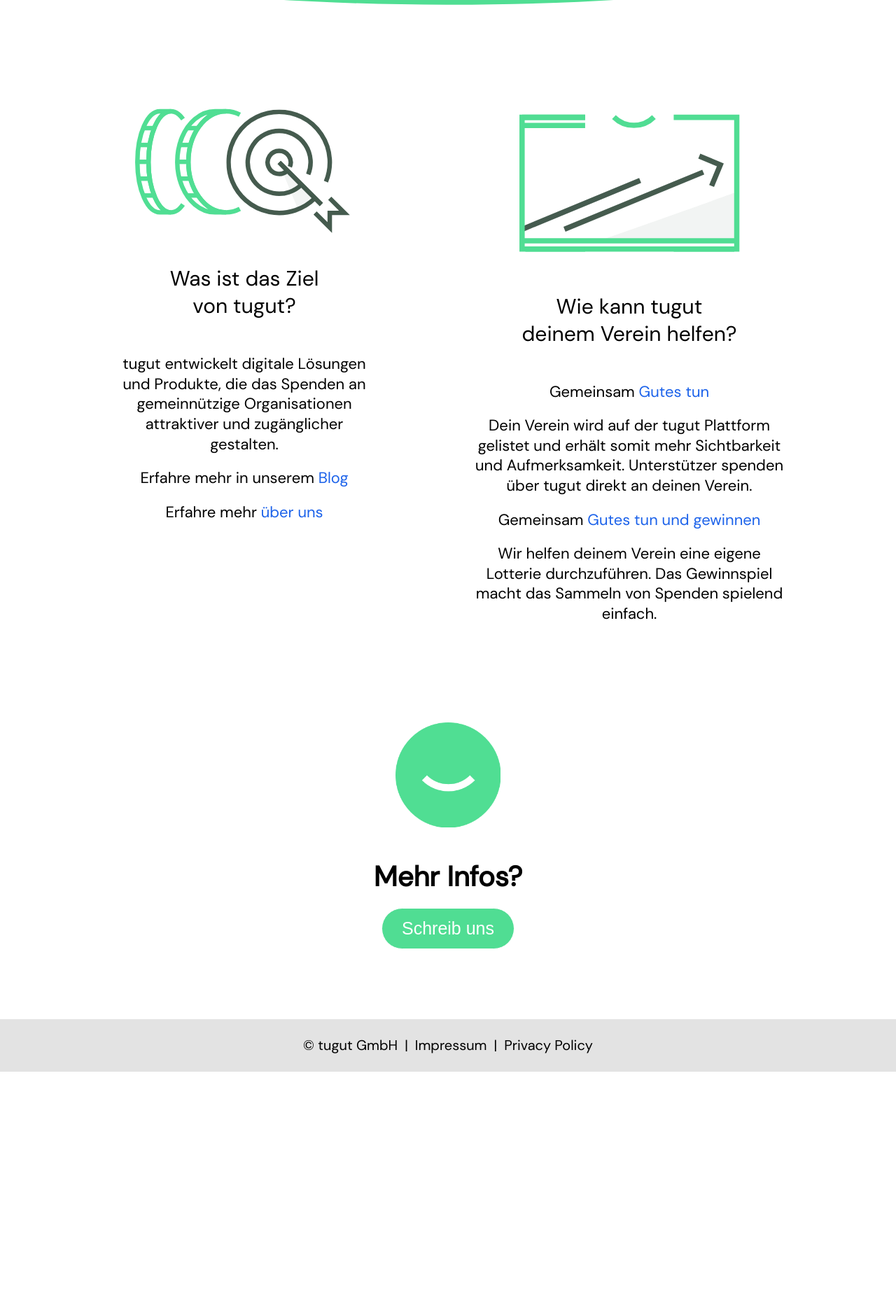
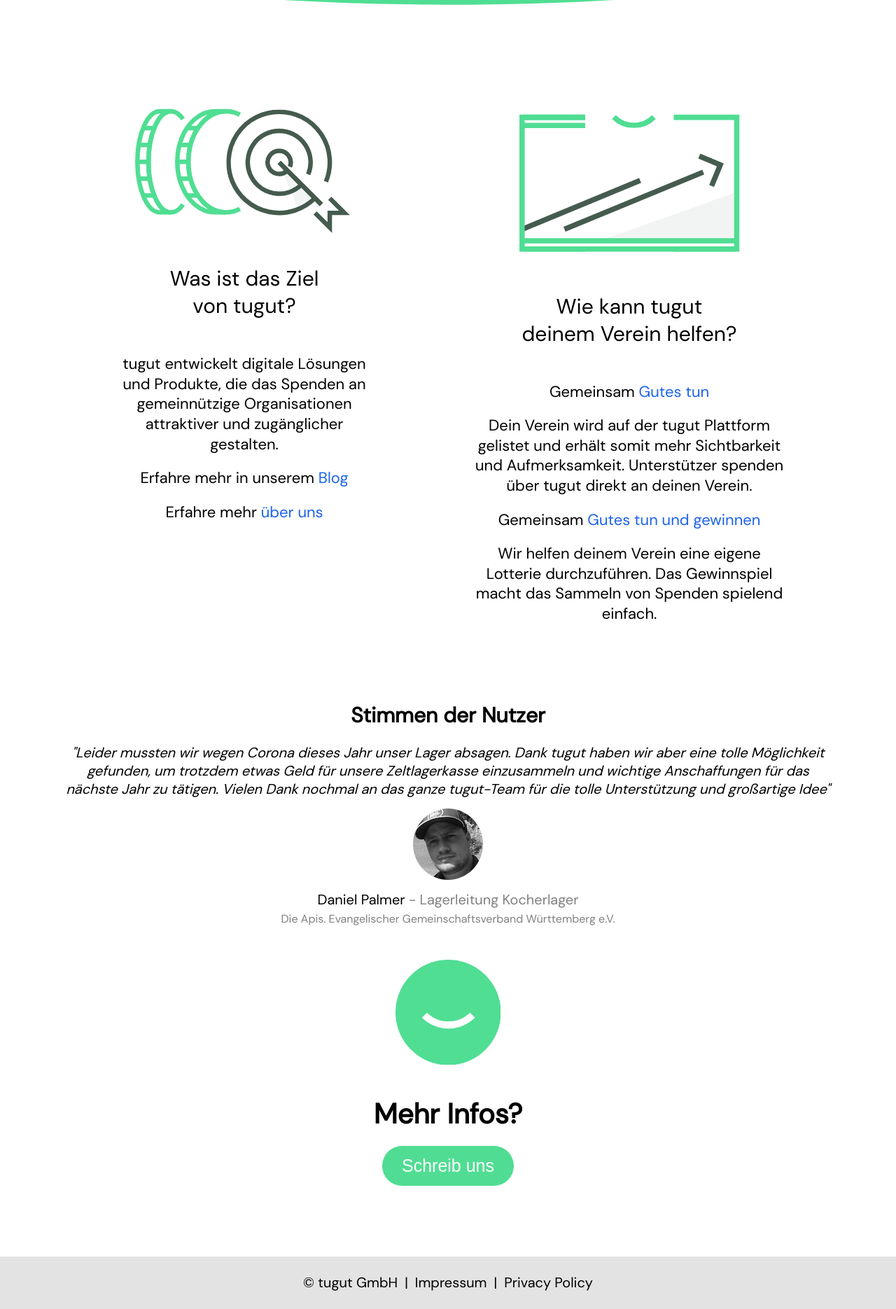
Before and after one commit to tugut-de/site, a Jekyll site: the page built from index.html, in a window 1280 px wide. Shown: the part 1292-3162 px from the top of the page at 70% size. Built offline with Jekyll 4.4.1, drawn with Linux system fonts in a browser that asks for light colours; nearby versions of some CDN libraries; before the commit the page ends 2823 px from its top, so only the background shows below that.

Commit message:
daniel testimonial

```diff
--- a/_layouts/default.html
+++ b/_layouts/default.html
@@ -108,6 +108,31 @@
               </div>
             </div>
 
+            <div class="testimonials">
+              <div class="testimonials__heading">
+                Stimmen der Nutzer
+              </div>
+              <div class="testimonial">
+                <div class="testimonial__quote">
+                  "Leider mussten wir wegen Corona dieses Jahr unser Lager absagen. Dank tugut haben wir aber eine tolle Möglichkeit gefunden, um trotzdem etwas Geld für unsere Zeltlagerkasse einzusammeln und wichtige Anschaffungen für das nächste Jahr zu tätigen. Vielen Dank nochmal an das ganze tugut-Team für die tolle Unterstützung und großartige Idee"
+                </div>
+                <div>
+                  <img class="testimonial__image" src="{{ site.url }}{{ site.baseurl }}/assets/daniel.png"/>
+                </div>
+                <div>
+                <span class="testimonial__name">
+                  Daniel Palmer
+                </span>
+                  <span class="testimonial__position">
+                  - Lagerleitung Kocherlager
+                </span>
+                <div class="testimonial__group">
+                  Die Apis. Evangelischer Gemeinschaftsverband Württemberg e.V.
+                </div>
+                </div>
+              </div>
+            </div>
+
             <div class="sticker">
               <img class="sticker__image" src="{{ site.url }}{{ site.baseurl }}/assets/sticker.png"/>
             </div>
--- a/_sass/layout.scss
+++ b/_sass/layout.scss
@@ -333,6 +333,36 @@
 
 .cta:focus {
 	outline: 0;
+}
+
+.testimonials {
+	text-align: center;
+	&__heading {
+		margin-top: 25px;
+		margin-bottom: 25px;
+		font-size: 3rem;
+		font-weight: bold;
+	}
+}
+
+.testimonial {
+	&__position {
+		color: grey;
+	}
+	&__group {
+		margin-top: 10px;
+		font-size: 1.6rem;
+		color: grey;
+	}
+	&__quote {
+		font-style: italic;
+		line-height: 1.3;
+		margin-bottom: 15px;
+	}
+	&__image {
+		border-radius: 50%;
+		margin-bottom: 15px;
+	}
 }
 
 #concept {
```
Also changed, not shown: assets/daniel.png (added).
